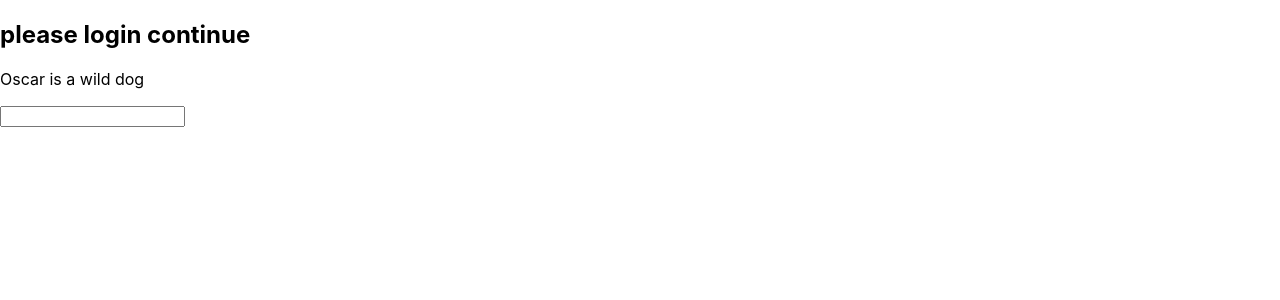
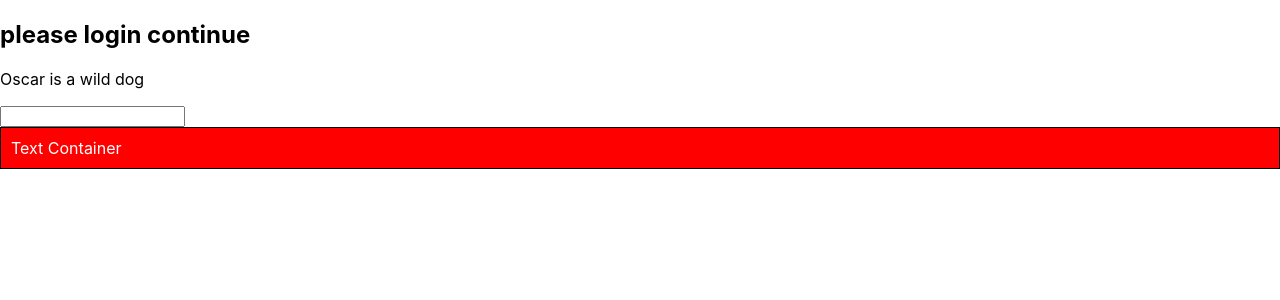
Before and after one commit to avisek123/React-TS, a React (Create React App) app: page / in a window 1280 px wide. Shown: the top 300 px of the page. Built offline with nearby package versions, Linux system fonts and the light colour scheme.

Commit message:
Style Props, CSS props

```diff
--- a/src/App.tsx
+++ b/src/App.tsx
@@ -1,5 +1,6 @@
 import { Greet } from './components'
 import { Button } from './components/Button'
+import { Container } from './components/Container'
 import { Heading } from './components/Heading'
 import { Input } from './components/Input'
 import { Oscar } from './components/Oscar'
@@ -25,6 +26,14 @@ function App() {
       value=''
       onChange={(e)=>{console.log(e.target.value)}}
       />
+      <Container
+      styles={{
+        backgroundColor:'red',
+        color:'white',
+        padding:'10px',
+        border:'1px solid black'
+      }}
+      />
 
 
     </div>
--- /dev/null
+++ b/src/components/Container.tsx
@@ -0,0 +1,9 @@
+interface ContainerProps{
+    styles:React.CSSProperties;
+}
+
+export const Container=({styles}:ContainerProps)=>{
+    return(
+        <div style={styles}>Text Container</div>
+    );
+}
```
